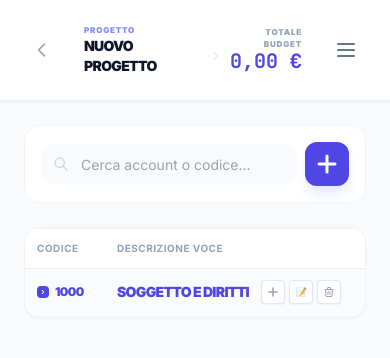
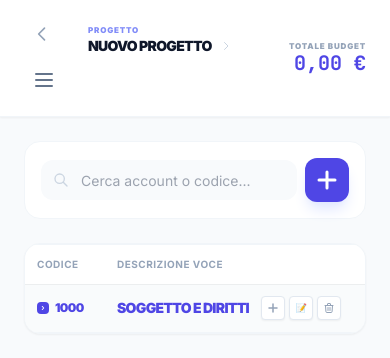
Before and after one commit to nicolocaloni-hub/NicoBudgeting, a React (Vite) app: page / in a window 390 px wide. Both pictures are taken after a click on the element 195 px from the left and 256 px from the top of the page. Shown: the top 358 px of the page. Built offline with nearby package versions, Linux system fonts and the light colour scheme.

Commit message:
feat(ui): Improve header navigation and controls
Adds a responsive "hamburger" menu icon to open the sidebar on smaller screens and improves the back button's accessibility with a title.

```diff
--- a/components/BudgetApp.tsx
+++ b/components/BudgetApp.tsx
@@ -204,8 +204,16 @@ const BudgetApp: React.FC<{ onBack: () => void }> = ({ onBack }) => {
 
       <main className="flex-1 flex flex-col min-w-0 h-full overflow-hidden">
         <header className="bg-white border-b border-slate-100 px-6 py-4 flex items-center justify-between shadow-sm shrink-0 print:hidden">
-          <div className="flex items-center gap-4">
-            <button onClick={onBack} className="p-2 hover:bg-slate-100 rounded-lg text-slate-400 focus:outline-none"><svg className="w-5 h-5" fill="none" stroke="currentColor" viewBox="0 0 24 24"><path strokeLinecap="round" strokeLinejoin="round" strokeWidth={2} d="M15 19l-7-7 7-7" /></svg></button>
+          <div className="flex items-start gap-4">
+            <div className="flex flex-col gap-2">
+              <button onClick={onBack} className="p-2 hover:bg-slate-100 rounded-lg text-slate-400 focus:outline-none" title="Torna alla Suite">
+                <svg className="w-5 h-5" fill="none" stroke="currentColor" viewBox="0 0 24 24"><path strokeLinecap="round" strokeLinejoin="round" strokeWidth={2} d="M15 19l-7-7 7-7" /></svg>
+              </button>
+              <button onClick={() => setIsSidebarOpen(true)} className="lg:hidden p-2 text-slate-500 hover:bg-slate-100 rounded-lg focus:outline-none" title="Apri Menu">
+                <svg className="w-6 h-6" fill="none" stroke="currentColor" viewBox="0 0 24 24"><path strokeLinecap="round" strokeLinejoin="round" strokeWidth={2} d="M4 6h16M4 12h16M4 18h16" /></svg>
+              </button>
+            </div>
+
             <div
               onClick={() => setCurrentView('report')}
               className="cursor-pointer group flex items-center gap-2 hover:bg-slate-50 p-2 rounded-xl transition-all"
@@ -225,7 +233,6 @@ const BudgetApp: React.FC<{ onBack: () => void }> = ({ onBack }) => {
               <span className="block text-[8px] font-black text-slate-400 uppercase tracking-widest">Totale Budget</span>
               <span className="text-xl font-black text-indigo-600 mono-font leading-none">{grandTotal.toLocaleString('it-IT', { style: 'currency', currency: 'EUR' })}</span>
             </div>
-            <button onClick={() => setIsSidebarOpen(true)} className="lg:hidden p-2 text-slate-500"><svg className="w-6 h-6" fill="none" stroke="currentColor" viewBox="0 0 24 24"><path strokeLinecap="round" strokeLinejoin="round" strokeWidth={2} d="M4 6h16M4 12h16M4 18h16" /></svg></button>
           </div>
         </header>
 
```
